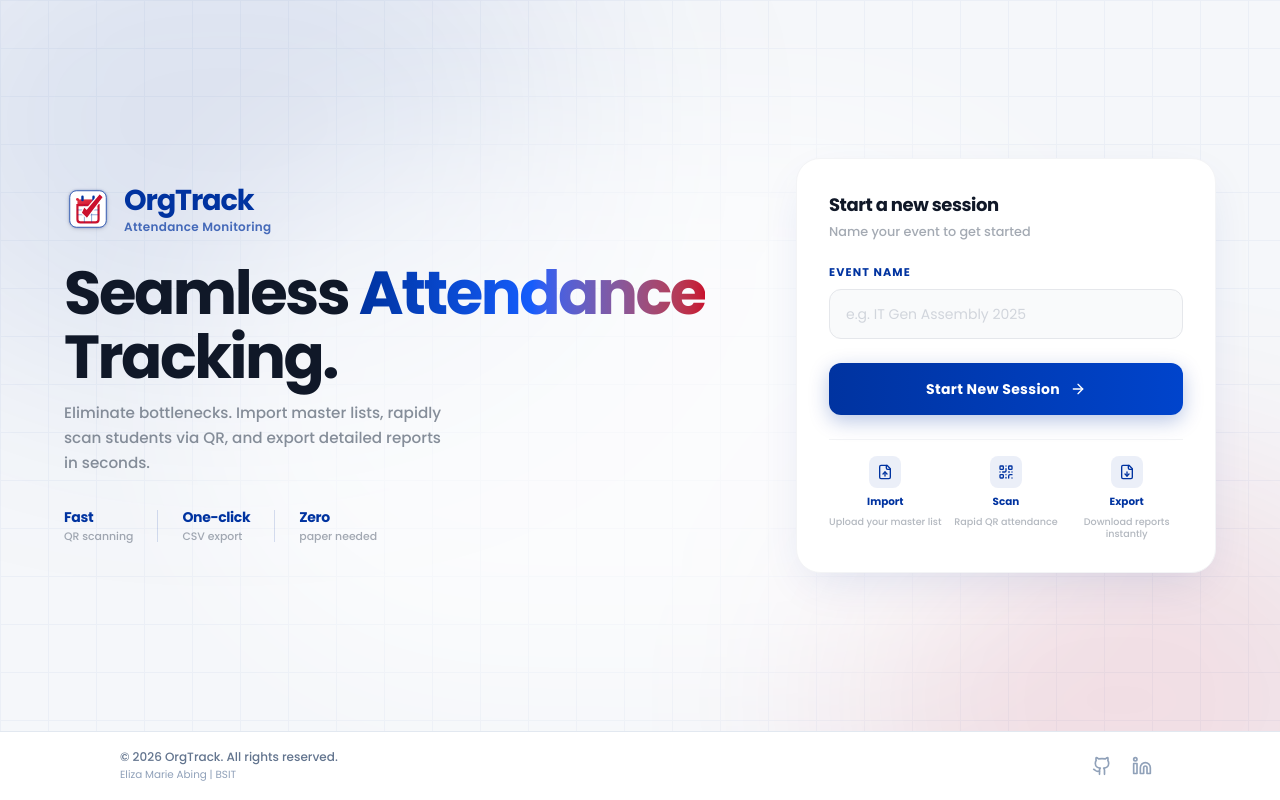
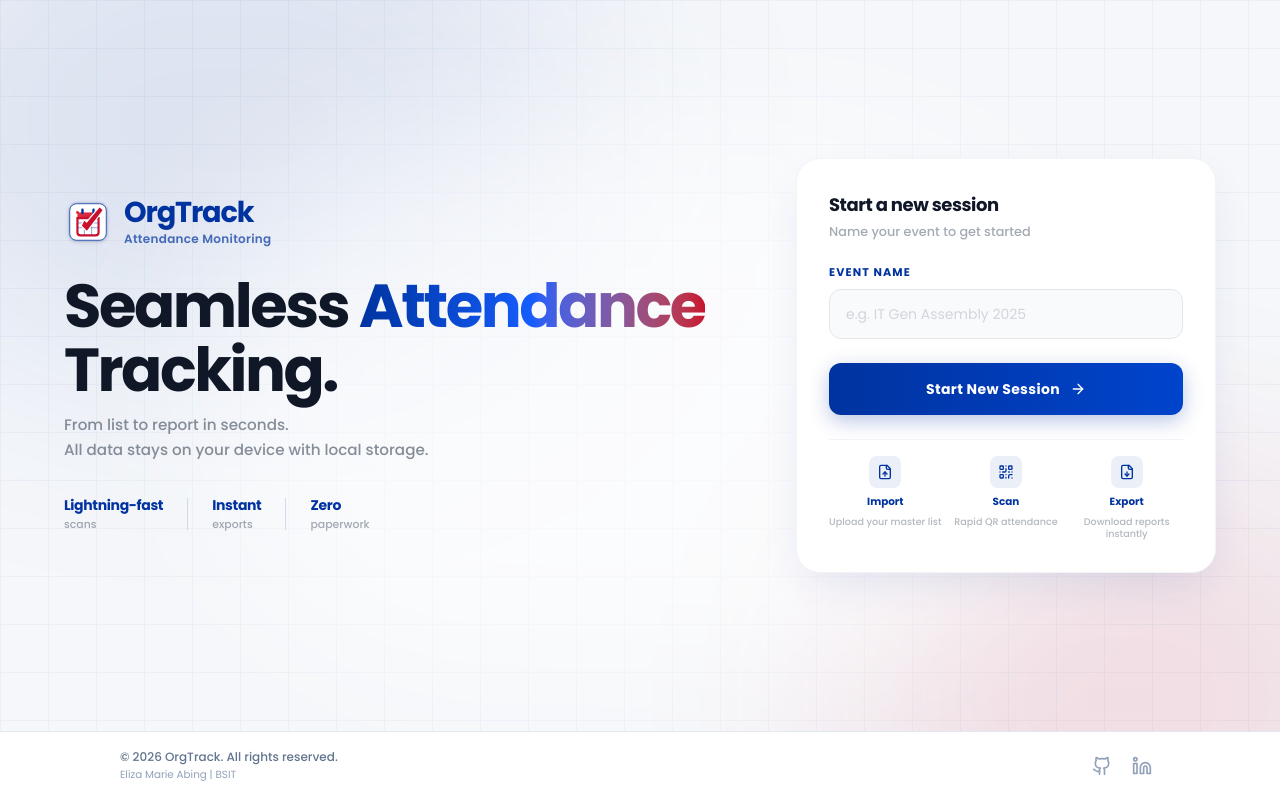
Before and after one commit to elicitaffairz/OrgTrack, a React (Vite) app: page / in a window 1280 px wide. Built offline with nearby package versions, Linux system fonts and the light colour scheme.

Commit message:
"from list to report in seconds oh yeah"

```diff
--- a/src/pages/Landing.tsx
+++ b/src/pages/Landing.tsx
@@ -6,15 +6,15 @@ import { toast } from "sonner";
 import { Logo } from "../components/Logo";
 
 const features = [
-  { icon: FileUp,   label: "Import", desc: "Upload your master list"    },
-  { icon: QrCode,   label: "Scan",   desc: "Rapid QR attendance"        },
-  { icon: FileDown, label: "Export", desc: "Download reports instantly"  },
+  { icon: FileUp, label: "Import", desc: "Upload your master list" },
+  { icon: QrCode, label: "Scan", desc: "Rapid QR attendance" },
+  { icon: FileDown, label: "Export", desc: "Download reports instantly" },
 ];
 
 const stats = [
-  { value: "Fast",      label: "QR scanning"    },
-  { value: "One-click", label: "CSV export"     },
-  { value: "Zero",      label: "paper needed"   },
+  { value: "Lightning-fast", label: "scans" },
+  { value: "Instant", label: "exports" },
+  { value: "Zero", label: "paperwork" },
 ];
 
 export function Landing() {
@@ -93,8 +93,9 @@ export function Landing() {
                              font-medium text-neutral/80
                              max-w-sm sm:max-w-md lg:max-w-xs xl:max-w-sm leading-relaxed"
                 >
-                  Eliminate bottlenecks. Import master lists, rapidly scan
-                  students via QR, and export detailed reports in seconds.
+                  From list to report in seconds.
+                  <br />
+                  All data stays on your device with local storage.
                 </p>
               </div>
 
```
